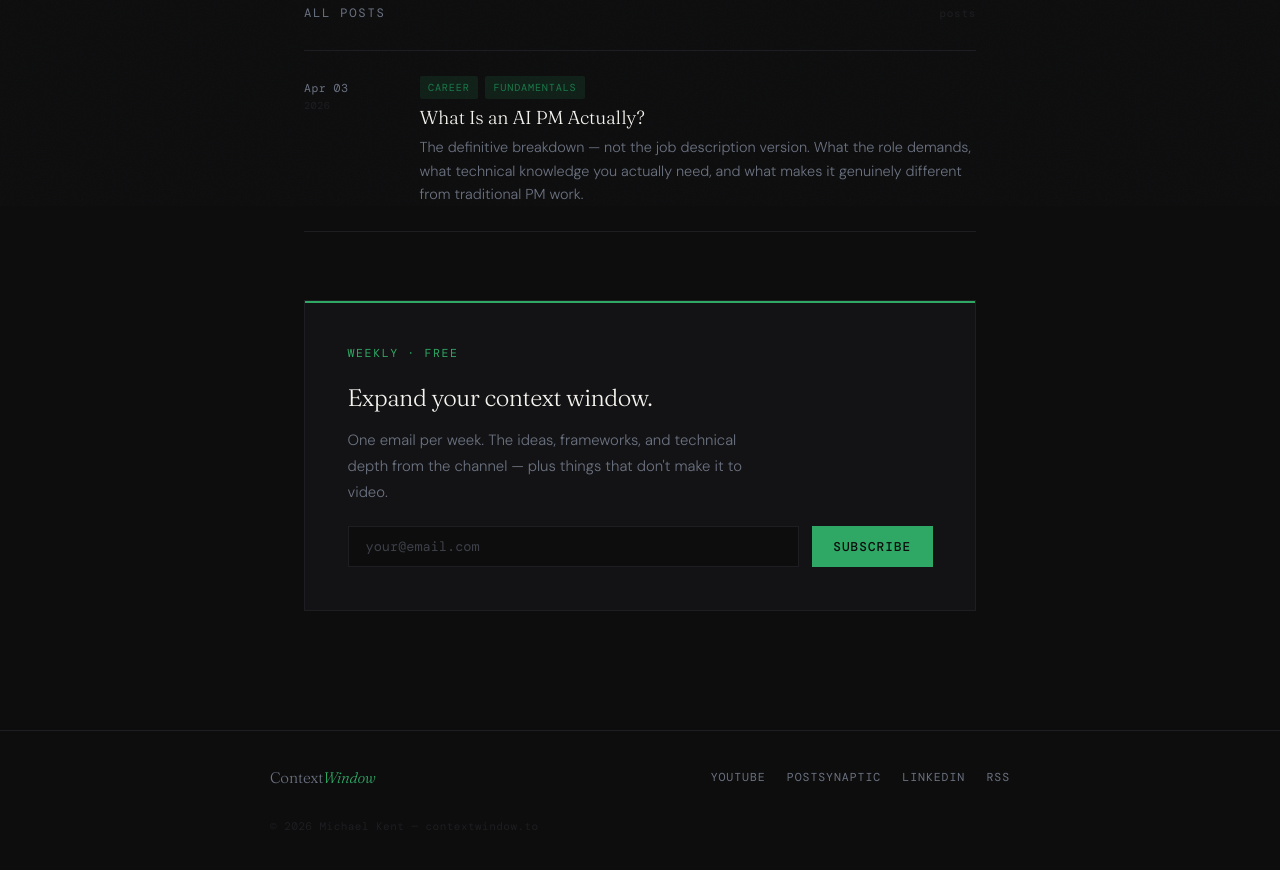
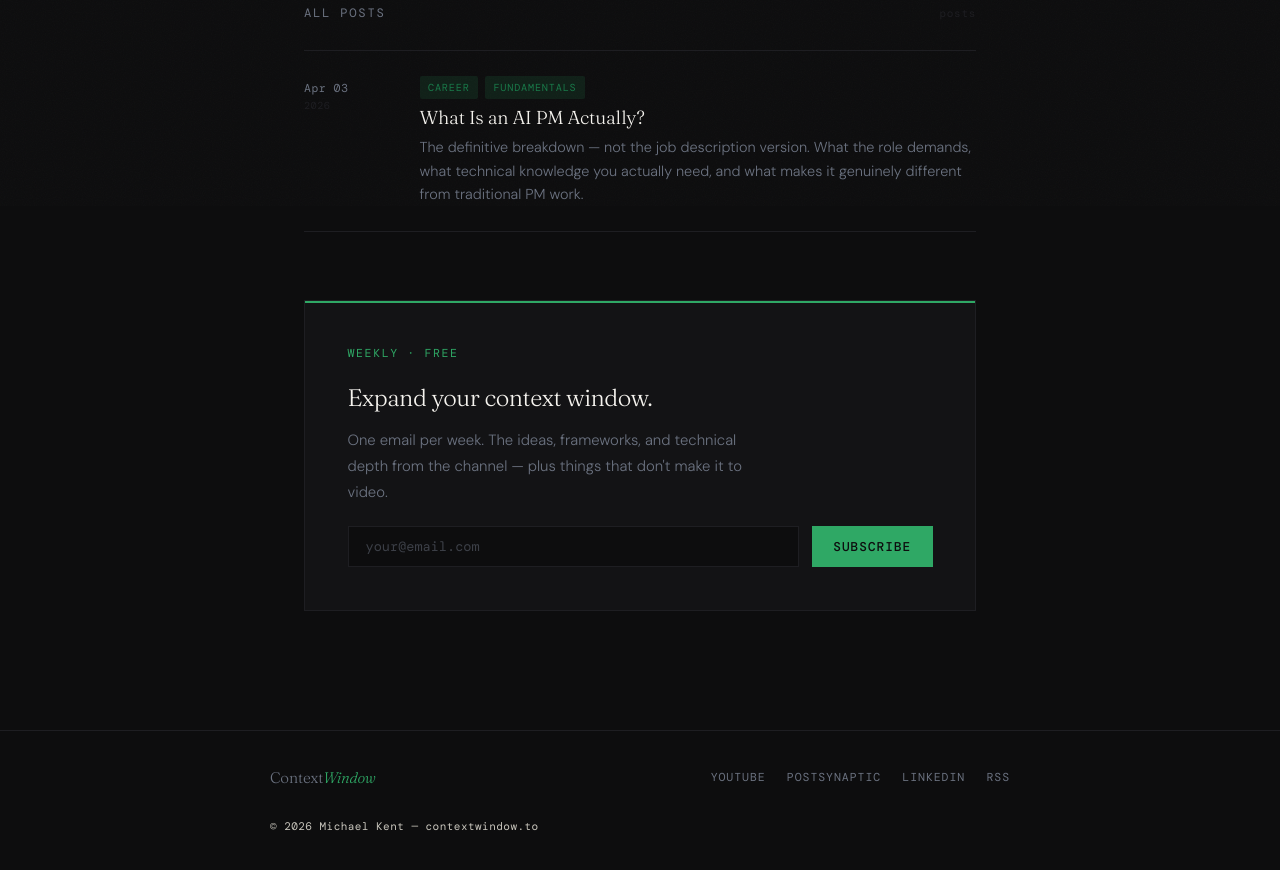
Before and after one commit to stereomck/contextwindow, a plain HTML site: page index.html in a window 1280 px wide. Shown: the part 594-1464 px from the top of the page. Drawn offline with nearby package versions, Linux system fonts and the light colour scheme.

Commit message:
Update style.css

```diff
--- a/css/style.css
+++ b/css/style.css
@@ -446,7 +446,7 @@ body::before {
 .footer-copy {
   font-family: var(--font-mono);
   font-size: 0.65rem;
-  color: var(--void-border);
+  color: var(--paper-dim);
   letter-spacing: 0.04em;
   width: 100%;
   margin-top: 0.5rem;
```
